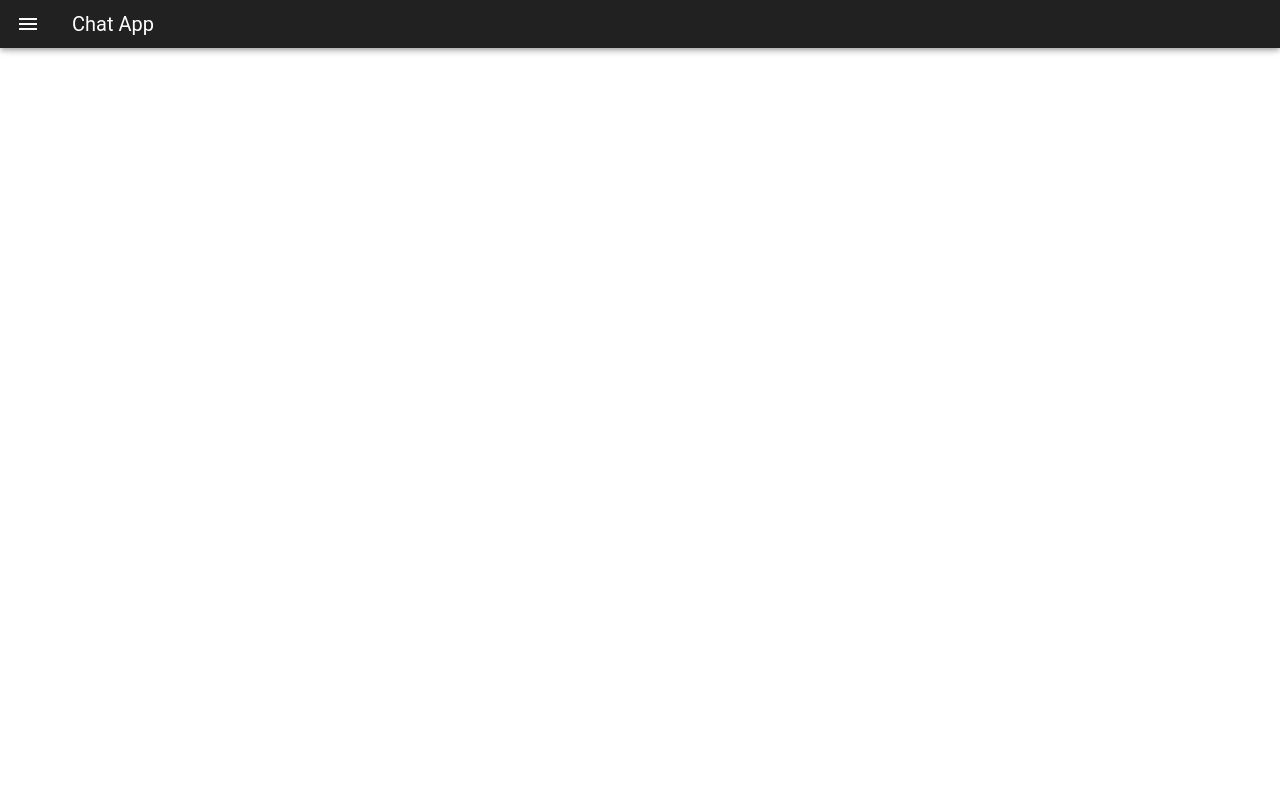
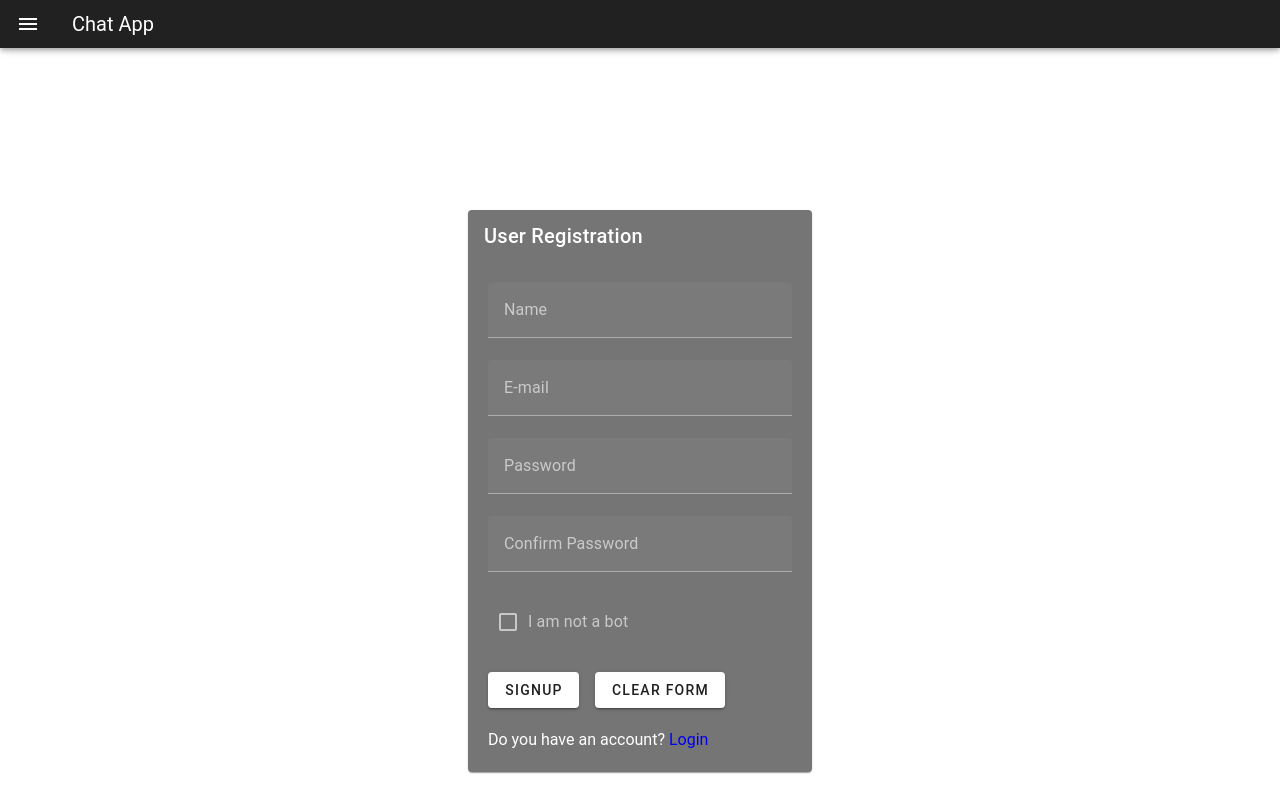
Before and after one commit to AmirHKarimi888/Vue-Chat-App, a Vue app: page /signup in a window 1280 px wide. Before the commit this address had no page. Built offline with nearby package versions, Linux system fonts and the light colour scheme; data requests are answered from the project's data file.

Commit message:
Signup page and system was created

```diff
--- /dev/null
+++ b/db.json
@@ -0,0 +1,13 @@
+{
+  "users": [
+    {
+      "id": "0e94e168-3ff4-4b3c-94e3-74fd98937c83",
+      "username": "Amir",
+      "email": "amirhk20021111@gmail.com",
+      "password": "12345678910",
+      "avatar": "https://xsgames.co/randomusers/assets/avatars/pixel/1.jpg",
+      "isAdmin": true,
+      "isLogin": true
+    }
+  ]
+}
--- a/package.json
+++ b/package.json
@@ -9,10 +9,14 @@
   },
   "dependencies": {
     "@mdi/font": "^7.2.96",
+    "axios": "^1.4.0",
     "pinia": "^2.0.36",
+    "uuid": "^9.0.0",
+    "vee-validate": "^4.9.4",
     "vue": "^3.3.2",
     "vue-router": "^4.2.0",
-    "vuetify": "^3.2.5"
+    "vuetify": "^3.2.5",
+    "yup": "^1.1.1"
   },
   "devDependencies": {
     "@vitejs/plugin-vue": "^4.2.3",
--- /dev/null
+++ b/src/api/index.js
@@ -0,0 +1,4 @@
+
+const url = "http://localhost:3000";
+
+export { url };
--- a/src/assets/main.css
+++ b/src/assets/main.css
@@ -33,3 +33,8 @@ a,
     padding: 0 2rem;
   }
 } */
+
+
+.userRegister {
+  margin-top: 210px;
+}
--- /dev/null
+++ b/src/httpService/index.js
@@ -0,0 +1,22 @@
+import axios from "axios";
+
+class Actions {
+    constructor() {
+
+    }
+
+    async get(url, data) {
+        await axios.get(url)
+        .then(data);
+    }
+
+    async post(url, data) {
+        await axios.post(url, data);
+    }
+
+    async delete(url) {
+        await axios.delete(url);
+    }
+}
+
+export const Action = new Actions();
--- a/src/router/index.js
+++ b/src/router/index.js
@@ -8,6 +8,11 @@ const router = createRouter({
       path: '/',
       name: 'home',
       component: HomeView
+    },
+    {
+      path: '/signup',
+      name: 'signup',
+      component: () => import('../views/SignUpView.vue')
     },
     {
       path: '/about',
--- a/src/views/HomeView.vue
+++ b/src/views/HomeView.vue
@@ -4,6 +4,8 @@
 
 <template>
   <main class="main">
+    <div class="container">
 
+    </div>
   </main>
 </template>
--- /dev/null
+++ b/src/views/SignUpView.vue
@@ -0,0 +1,166 @@
+<script>
+import { ref } from "vue";
+import { useField, useForm } from "vee-validate";
+import { v4 as uuidv4 } from "uuid";
+import { Action } from "../httpService";
+import { url } from "../api";
+
+export default {
+  setup() {
+    const { handleSubmit, handleReset } = useForm({
+      validationSchema: {
+        name(value) {
+          if (value?.length >= 2) return true;
+
+          return "Name needs to be at least 2 characters.";
+        },
+        email(value) {
+          if (/^[a-z.0-9.]+@[a-z.-]+\.[a-z]+$/i.test(value)) return true;
+
+          return "Must be a valid e-mail.";
+        },
+        password(value) {
+          if (value?.length > 9 && /[0-9-]+/.test(value)) return true;
+
+          return "Password needs to be at least 9 digits.";
+        },
+        passwordConfirm(value) {
+          if (
+            value?.length > 9 &&
+            /[0-9-]+/.test(value) &&
+            password.value.value == value
+          ) {
+            return true;
+          } else if (value?.length < 9) {
+            return "Password needs to be at least 9 digits.";
+          } else if (password.value.value != value) {
+            return "Password and password confirm must be the same.";
+          }
+        },
+        checkbox(value) {
+          if (value === "1") return true;
+
+          return "Must be checked.";
+        },
+      },
+    });
+    const name = useField("name");
+    const email = useField("email");
+    const password = useField("password");
+    const passwordConfirm = useField("passwordConfirm");
+    const checkbox = useField("checkbox");
+
+    const users = ref([]);
+    Action.get(
+      url + "/users",
+      (response) => (users.value = response.data)
+    ).then(() => {});
+
+    //   (values) => {
+    //   //alert(JSON.stringify(values, null, 2))
+    // }
+
+    const submit = handleSubmit(() => {
+      const newUser = {
+        id: uuidv4(),
+        username: name.value.value,
+        email: email.value.value,
+        password: password.value.value,
+        avatar: `https://xsgames.co/randomusers/assets/avatars/pixel/${
+          users.value.length + 1
+        }.jpg`,
+        isAdmin: false,
+        isLogin: true,
+      };
+
+      const x = ref(false);
+      users.value.map((user) => {
+        if (user.email.includes(email.value.value) === true) {
+          x.value = true;
+        }
+      });
+
+      if (x.value === false) {
+        users.value = [...users.value, newUser];
+        Action.post(url + "/users", newUser).then(() => {
+          localStorage.setItem("authedUser", newUser.id);
+          setTimeout(() => {
+            window.location.href = "/";
+          }, 1000);
+        });
+      } else if (x.value === true) {
+        alert("Email exists! Try again.");
+      }
+    });
+
+    return {
+      name,
+      password,
+      passwordConfirm,
+      email,
+      checkbox,
+      submit,
+      handleReset,
+    };
+  },
+};
+</script>
+
+<template>
+  <main class="main">
+    <v-card
+      color="grey-darken-1"
+      class="userRegister mx-auto"
+      max-width="344"
+      title="User Registration"
+    >
+      <form @submit.prevent="submit" class="mx-5 my-5">
+        <v-text-field
+          v-model="name.value.value"
+          :counter="10"
+          :error-messages="name.errorMessage.value"
+          label="Name"
+        ></v-text-field>
+
+        <v-text-field
+          v-model="email.value.value"
+          :error-messages="email.errorMessage.value"
+          label="E-mail"
+        ></v-text-field>
+
+        <v-text-field
+          v-model="password.value.value"
+          :counter="7"
+          :error-messages="password.errorMessage.value"
+          label="Password"
+        ></v-text-field>
+
+        <v-text-field
+          v-model="passwordConfirm.value.value"
+          :counter="7"
+          :error-messages="passwordConfirm.errorMessage.value"
+          label="Confirm Password"
+        ></v-text-field>
+
+        <v-checkbox
+          v-model="checkbox.value.value"
+          :error-messages="checkbox.errorMessage.value"
+          value="1"
+          label="I am not a bot"
+          type="checkbox"
+        ></v-checkbox>
+
+        <v-btn class="me-4" type="submit"> Signup </v-btn>
+
+        <v-btn @click="handleReset"> Clear Form </v-btn>
+
+        <p class="mt-5">
+          Do you have an account?
+          <router-link style="text-decoration: none" to="/login"
+            >Login</router-link
+          >
+        </p>
+      </form>
+    </v-card>
+  </main>
+</template>
```
Also changed, not shown: 1 other file (tests, documents, lock files or other folders).
